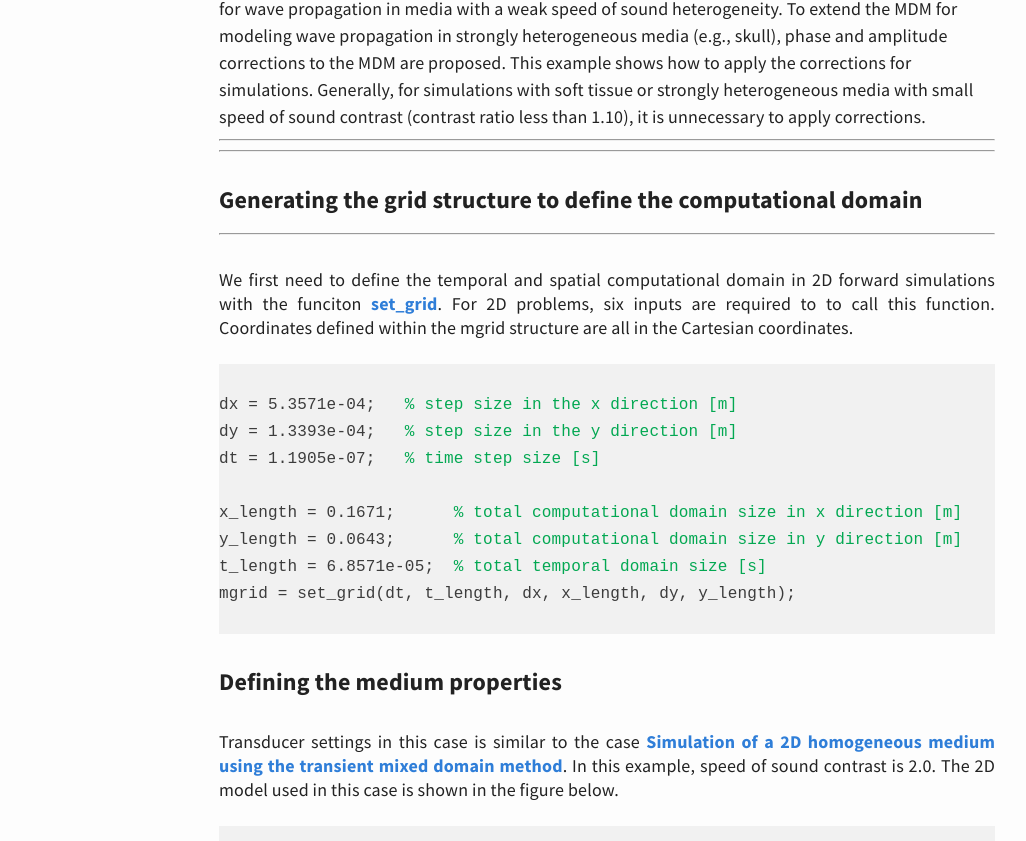
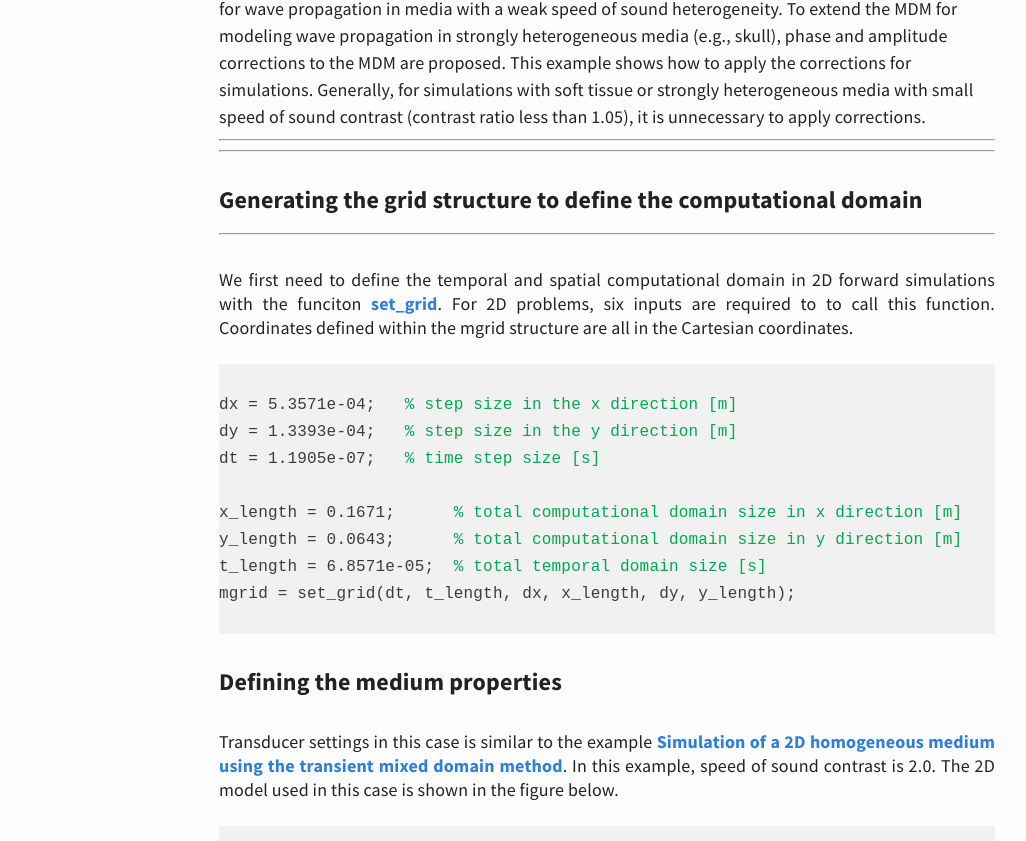
Before and after one commit to m-SOUND/mSOUND, a Jekyll site: the page built from _posts/2019-07-29-TMDM-2D-strong-speed-of-sound-contrast.html, in a window 1280 px wide and 1400 px high. Shown: the part 440-1281 px from the top of the window, without its empty margins (33-1059 px from the left). Built offline with Jekyll 4.4.1, drawn with Linux system fonts in a browser that asks for light colours; some of the changed text lies outside the part shown.

Commit message:
Update 2019-07-29-TMDM-2D-strong-speed-of-sound-contrast.html

```diff
--- a/_posts/2019-07-29-TMDM-2D-strong-speed-of-sound-contrast.html
+++ b/_posts/2019-07-29-TMDM-2D-strong-speed-of-sound-contrast.html
@@ -10,7 +10,7 @@ in 2D heterogeneous media with strong speed of sound contrast. TMDM is accurate
 speed of sound heterogeneity. To extend the MDM for modeling wave propagation in
 strongly heterogeneous media (e.g., skull), phase and amplitude corrections to the MDM are proposed. This example shows how
 to apply the corrections for simulations. Generally, for simulations with soft tissue or strongly heterogeneous media with small
-speed of sound contrast (contrast ratio less than 1.10), it is unnecessary to apply corrections.
+speed of sound contrast (contrast ratio less than 1.05), it is unnecessary to apply corrections.
 <hr>
 <hr>
 </p>
@@ -41,7 +41,7 @@ mgrid = set_grid(dt, t_length, dx, x_length, dy, y_length);
 <h6>Defining the medium properties</h6>
 <p>
 <br>
-Transducer settings in this case is similar to the case
+Transducer settings in this case is similar to the example
 <a href="https://m-sound.github.io/mSOUND/TMDM_2D_homogeneous">Simulation of a
 2D homogeneous medium using the transient mixed domain method</a>.
 In this example, speed of sound contrast is 2.0.
```
Also changed, not shown: other parts of _posts/2019-07-29-TMDM-2D-strong-speed-of-sound-contrast.html (+3 -2 lines).
